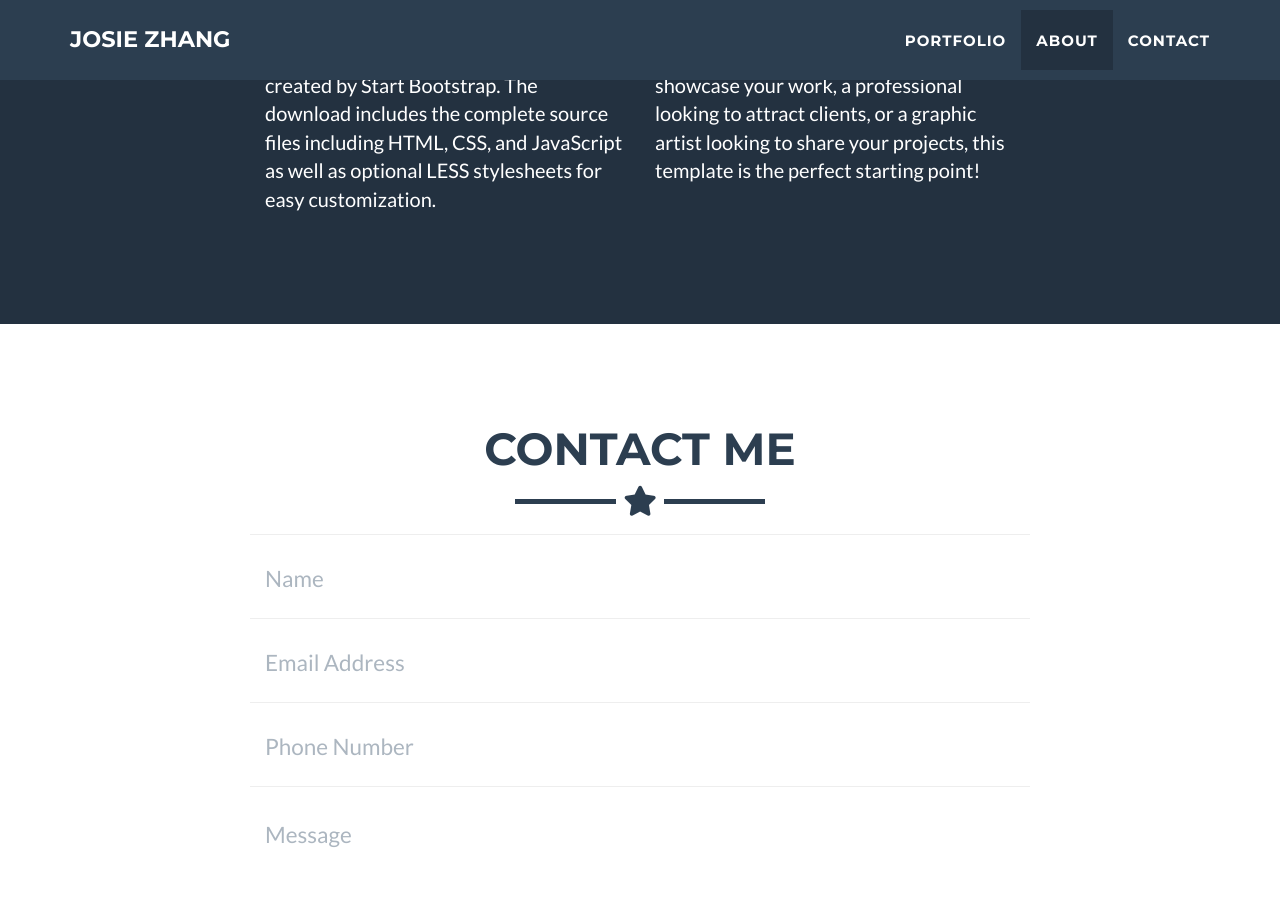
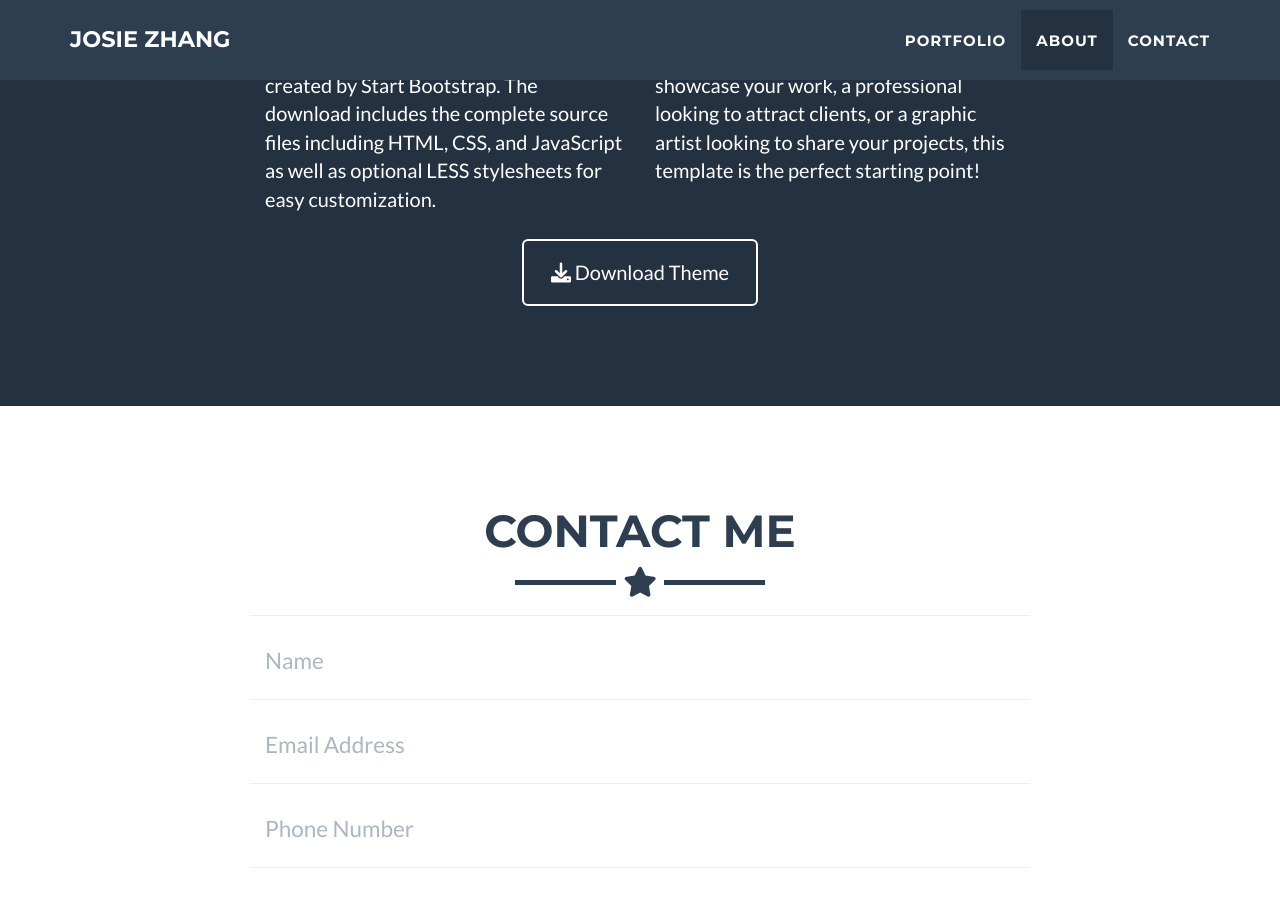
Before and after one commit to jiayuezhang84/jiayuezhang84.github.io, a Jekyll site: the page built from _posts/2014-07-18-project-1.markdown, in a window 1280 px wide and 900 px high, scrolled down 1703 px. Built offline with Jekyll 4.4.1, drawn with Linux system fonts in a browser that asks for light colours.

Commit message:
Update about.html

```diff
--- a/_includes/about.html
+++ b/_includes/about.html
@@ -17,6 +17,11 @@
         <p>Whether you're a student looking to showcase your work, a professional looking to attract clients, or
           a graphic artist looking to share your projects, this template is the perfect starting point! </p>
       </div>
+      <div class="col-lg-8 col-lg-offset-2 text-center">
+        <a href="https://github.com/jeromelachaud/freelancer-theme" class="btn btn-lg btn-outline">
+          <i class="fa fa-download"></i> Download Theme
+        </a>
+      </div>
     </div>
   </div>
 </section>
```
